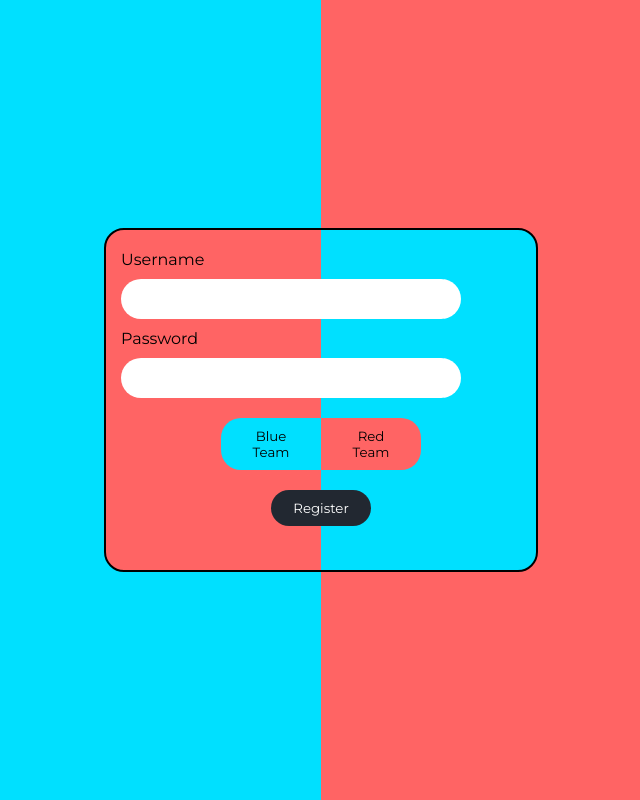
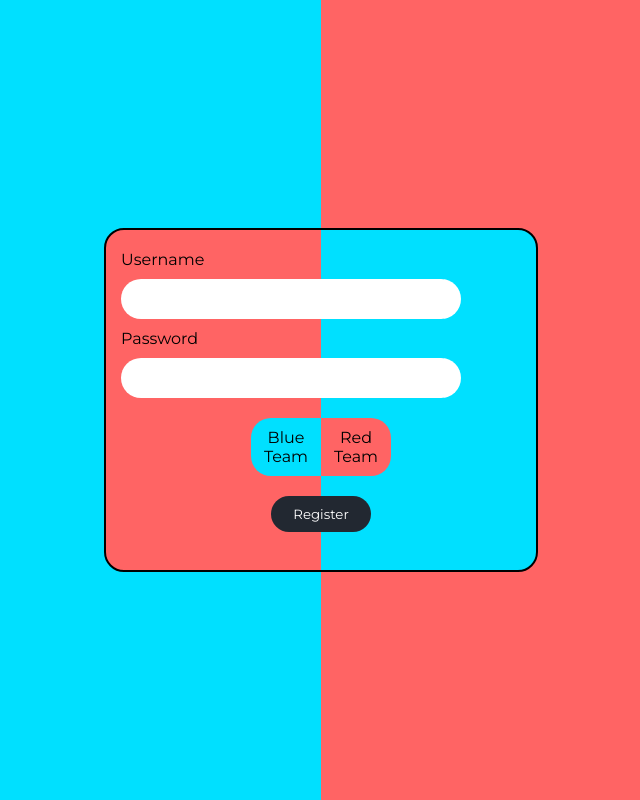
Before and after one commit to saikun0293/nxnTicTacToe, a React (Create React App) app: page /register in a window 1280 px wide. Shown: the whole page, without its empty margins (319-959 px from the left). Built offline with nearby package versions, Linux system fonts and the light colour scheme.

Commit message:
backend stuff

```diff
--- a/src/components/Authentication.jsx
+++ b/src/components/Authentication.jsx
@@ -22,8 +22,8 @@ class AuthenticationPage extends Component {
     return (
       <div className="authBody">
         <Matrixsize />
-        <UserInput onVerification={this.handleVerification} />
-        <UserInput onVerification={this.handleVerification} />
+        <UserInput team="blue" onVerification={this.handleVerification} />
+        <UserInput team="red" onVerification={this.handleVerification} />
       </div>
 
       // </div>
--- a/src/components/Register.jsx
+++ b/src/components/Register.jsx
@@ -1,5 +1,9 @@
 import React, { Component } from "react";
 import "../styles/Register.css";
+import Axios from "axios";
+import APIKEY from "./APIKEY";
+
+const api = Axios.create({ baseURL: "https://crudcrud.com/api/" + APIKEY });
 
 class Register extends Component {
   state = {
@@ -15,20 +19,32 @@ class Register extends Component {
     this.setState({ [name]: value });
   };
 
-  handleTeam = (team) => {
-    this.setState({ team: team });
+  handleRegister = (event) => {
+    const { username, password, team } = this.state;
+    const data = {
+      username: username,
+      password: password,
+      team: team,
+      scores: [],
+      total_matches: 0,
+      total_score: 0,
+    };
+    api
+      .post("/" + team, { data })
+      .then((res) => {
+        window.alert("Successfully registered!, Now go and conquer the field!");
+        this.props.history.push("/");
+      })
+      .catch((error) => {
+        console.log(error);
+      });
+    event.preventDefault();
   };
 
   render() {
-    console.log(this.state.team);
     return (
       <div className="register">
-        <form
-          className={
-            "input-field " + (this.state.displayTeam ? "fadeOut" : "fadeIn")
-          }
-          onSubmit={this.handleSubmit}
-        >
+        <form className="input-field" onSubmit={this.handleSubmit}>
           <label htmlFor="username">Username</label>
 
           <input
@@ -45,13 +61,25 @@ class Register extends Component {
             onChange={(e) => this.handleInput(e)}
           />
           <div className="team-btns">
-            <button className="blue team-btn">Blue Team</button>
-            <button className="red team-btn">Red Team</button>
+            <div
+              className="blue team-btn"
+              style={{ backgroundColor: this.state.team === "blue" && "white" }}
+              onClick={() => this.setState({ team: "blue" })}
+            >
+              Blue Team
+            </div>
+            <div
+              className="red team-btn"
+              style={{ backgroundColor: this.state.team === "red" && "white" }}
+              onClick={() => this.setState({ team: "red" })}
+            >
+              Red Team
+            </div>
           </div>
 
           <button
-            onClick={() => {
-              this.handleRegister();
+            onClick={(event) => {
+              this.handleRegister(event);
             }}
             className="register-btn"
           >
--- a/src/components/UserInput.jsx
+++ b/src/components/UserInput.jsx
@@ -1,9 +1,9 @@
 import React, { Component } from "react";
-import apiKey from "./APIKEY";
 import Axios from "axios";
+import APIKEY from "./APIKEY";
 
 const api = Axios.create({
-  baseURL: "https://crudcrud.com/api/" + apiKey,
+  baseURL: "https://crudcrud.com/api/" + APIKEY,
 });
 
 class UserInput extends Component {
@@ -25,10 +25,12 @@ class UserInput extends Component {
     const team = this.props.team;
 
     api.get("/" + team).then((res) => {
-      console.log(res);
       const players = res.data;
       players.forEach((player) => {
-        if (player.username === username && player.password === password) {
+        if (
+          player.data.username === username &&
+          player.data.password === password
+        ) {
           this.setState({ verified: true }, () => {
             this.props.onVerification(this.state.verified);
           });
--- a/src/styles/Register.css
+++ b/src/styles/Register.css
@@ -47,7 +47,7 @@
   color: black;
 }
 
-.team-btns {
+/* .team-btns {
   margin: 10px auto;
 }
 
@@ -57,6 +57,22 @@
   font-family: "Montserrat" !important;
   width: 100px;
   padding: 10px 20px;
+} */
+
+.team-btns {
+  width: 200px;
+  text-align: center;
+  margin: 10px auto;
+}
+
+.team-btn {
+  display: inline-block;
+  width: 50px;
+  padding: 10px;
+}
+
+.team-btn:active {
+  background-color: white;
 }
 
 .red {
```
